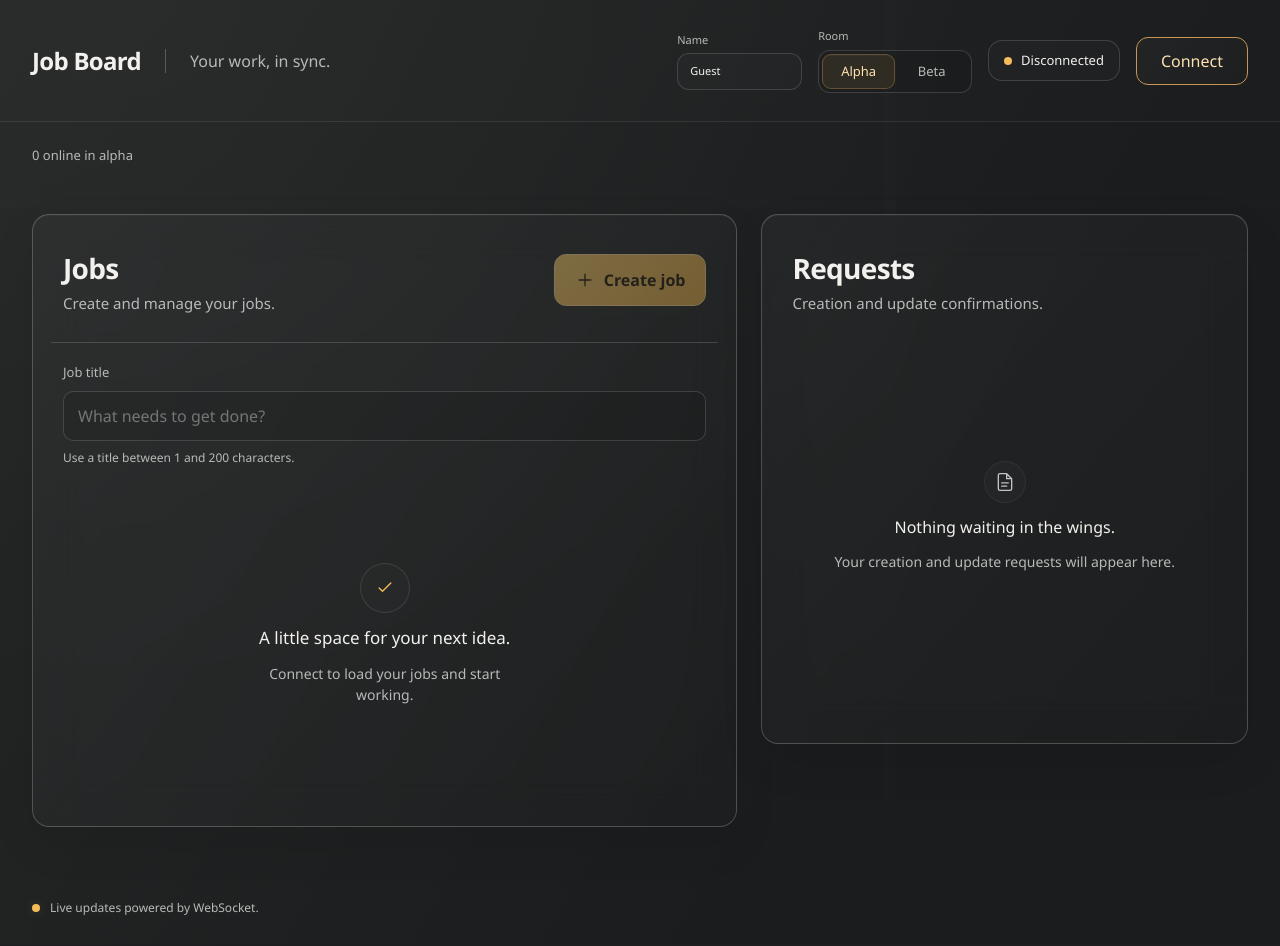
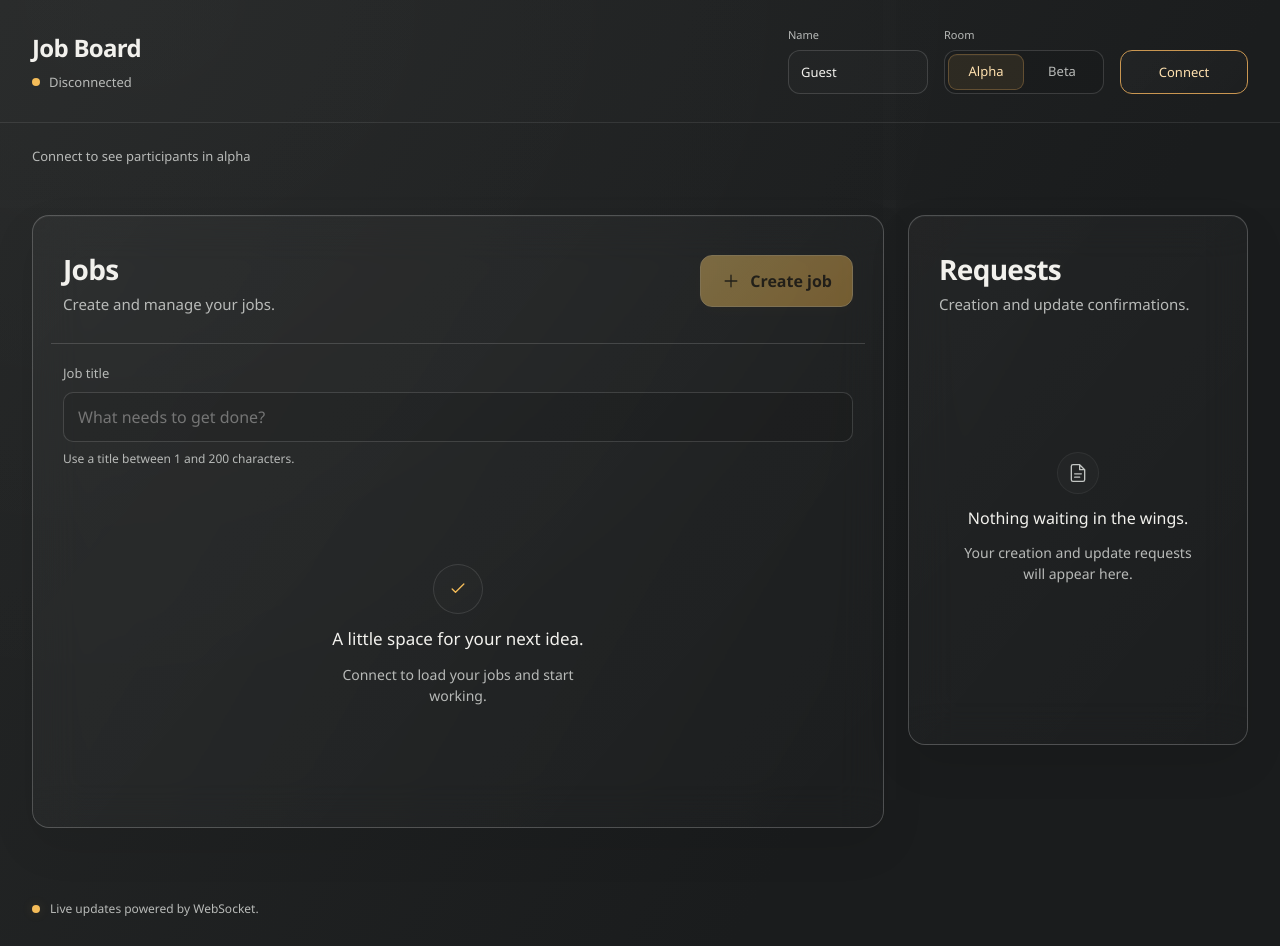
Before and after one commit to Doctor-Cyclone/websocket-task-board, a React (Vite) app: page / in a window 1280 px wide. Built offline with nearby package versions, Linux system fonts and the light colour scheme.

Commit message:
fix: refine board layout and prevent blank job creation

```diff
--- a/src/pages/board/ui/BoardHeader.module.scss
+++ b/src/pages/board/ui/BoardHeader.module.scss
@@ -10,25 +10,22 @@
 }
 .brand {
   display: flex;
-  align-items: center;
-  gap: 24px;
+  flex-direction: column;
+  align-items: flex-start;
+  gap: 6px;
   h1 {
     font-size: 24px;
     font-weight: 650;
     letter-spacing: -0.7px;
   }
-  > span {
-    border-left: 1px solid #ffffff3a;
-    padding-left: 24px;
-    color: var(--text-muted);
-    font-size: 16px;
-  }
 }
 .controls {
+  --control-height: 44px;
+
   display: flex;
   flex-wrap: wrap;
   gap: 16px;
-  align-items: center;
+  align-items: flex-end;
 }
 .room {
   margin: 0;
@@ -37,8 +34,9 @@
   min-width: 0;
   legend {
     padding: 0;
-    margin-bottom: 5px;
+    margin-bottom: 8px;
     font-size: 11px;
+    line-height: 14px;
     color: var(--text-muted);
   }
   &:disabled {
@@ -46,6 +44,8 @@
   }
 }
 .roomOptions {
+  height: var(--control-height);
+  width: 160px;
   position: relative;
   display: grid;
   padding: 3px;
@@ -85,8 +85,11 @@
     }
   }
   span {
-    display: block;
-    padding: 7px 18px;
+    display: flex;
+    align-items: center;
+    justify-content: center;
+    height: 100%;
+    padding: 0 12px;
     border: 1px solid transparent;
     border-radius: 9px;
     font-size: 13px;
@@ -99,13 +102,13 @@
   display: inline-flex;
   gap: 9px;
   align-items: center;
-  padding: 10px 15px;
-  border: 1px solid #ffffff25;
-  border-radius: 14px;
   font-size: 13px;
-  background: #ffffff04;
+  line-height: 20px;
+  white-space: nowrap;
+  color: var(--text-muted);
 }
 .dot {
+  flex-shrink: 0;
   width: 8px;
   height: 8px;
   border-radius: 50%;
@@ -114,11 +117,18 @@
 .connected .dot {
   background: var(--green);
 }
+.connected {
+  color: var(--green);
+}
 .button {
+  height: var(--control-height);
+  min-width: 128px;
+  font-size: 13px;
+  line-height: 20px;
   color: #ffe1af;
   border: 1px solid #c99651;
   border-radius: 12px;
-  padding: 11px 24px;
+  padding: 0 20px;
   background: linear-gradient(135deg, #ffffff06, #ffffff02);
   &:hover:not(:disabled) {
     background: #f4bc5912;
@@ -130,13 +140,8 @@
     gap: 18px;
   }
   .brand {
-    gap: 12px;
     h1 {
       font-size: 21px;
-    }
-    > span {
-      font-size: 13px;
-      padding-left: 12px;
     }
   }
   .controls {
@@ -147,12 +152,16 @@
 }
 .name {
   display: grid;
-  gap: 5px;
+  gap: 8px;
   font-size: 11px;
+  line-height: 14px;
   color: var(--text-muted);
   input {
-    width: 125px;
-    padding: 9px 12px;
+    width: 140px;
+    height: var(--control-height);
+    padding: 0 12px;
+    font-size: 13px;
+    line-height: 20px;
     border: 1px solid #ffffff25;
     border-radius: 12px;
     background: #ffffff04;
--- a/src/pages/board/ui/BoardHeader.tsx
+++ b/src/pages/board/ui/BoardHeader.tsx
@@ -36,7 +36,10 @@ export function BoardHeader({
     <header className={styles.header}>
       <div className={styles.brand}>
         <h1>Job Board</h1>
-        <span>Your work, in sync.</span>
+        <span role="status" className={`${styles.status} ${connected ? styles.connected : ''}`}>
+          <span className={styles.dot} aria-hidden="true" />
+          {status}
+        </span>
       </div>
       <div className={styles.controls}>
         <label className={styles.name}>
@@ -76,10 +79,6 @@ export function BoardHeader({
             ))}
           </div>
         </fieldset>
-        <span role="status" className={`${styles.status} ${connected ? styles.connected : ''}`}>
-          <span className={styles.dot} />
-          {status}
-        </span>
         <button
           className={styles.button}
           disabled={closing || (!active && !room.trim())}
--- a/src/pages/board/ui/BoardPage.module.scss
+++ b/src/pages/board/ui/BoardPage.module.scss
@@ -23,7 +23,7 @@
   margin: 0 auto;
   padding: 48px 32px 32px;
   display: grid;
-  grid-template-columns: minmax(0, 1.45fr) minmax(0, 1fr);
+  grid-template-columns: minmax(0, 1fr) minmax(280px, 340px);
   gap: 24px;
   align-items: start;
 }
--- a/src/pages/board/ui/BoardPage.tsx
+++ b/src/pages/board/ui/BoardPage.tsx
@@ -40,7 +40,9 @@ export default function BoardPage() {
       />
       <div className={styles.participants}>
         <span>
-          {connected ? participants.length : 0} online in {room}
+          {connected
+            ? `${participants.length} online in ${room}`
+            : `Connect to see participants in ${room}`}
         </span>
         {connected &&
           participants.map((participant) => (
--- a/src/pages/board/ui/JobsPanel.tsx
+++ b/src/pages/board/ui/JobsPanel.tsx
@@ -26,6 +26,7 @@ export function JobsPanel({
   onEditing,
 }: Props) {
   const [jobTitle, setJobTitle] = useState('');
+  const canCreate = connected && jobTitle.trim().length > 0;
 
   return (
     <section className={styles.panel} aria-labelledby="jobs-heading">
@@ -38,7 +39,7 @@ export function JobsPanel({
           className={styles.create}
           type="submit"
           form="create-job-form"
-          disabled={!connected}
+          disabled={!canCreate}
         >
           <Icon name="plus" />
           Create job
@@ -50,7 +51,7 @@ export function JobsPanel({
         onSubmit={(event) => {
           event.preventDefault();
 
-          if (connected) onCreate(jobTitle);
+          if (canCreate) onCreate(jobTitle);
         }}
       >
         <label htmlFor="job-title">Job title</label>
```
Also changed, not shown: 1 other file (tests, documents, lock files or other folders).
